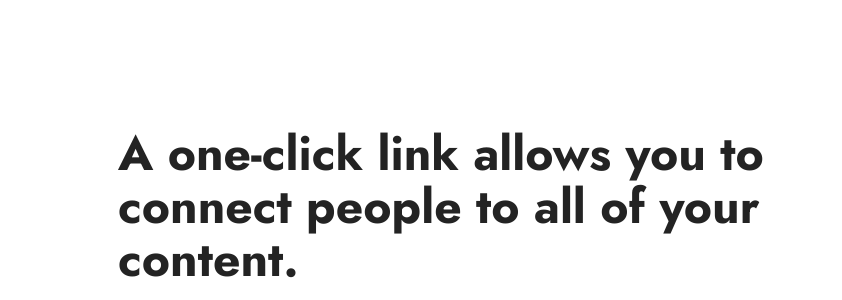
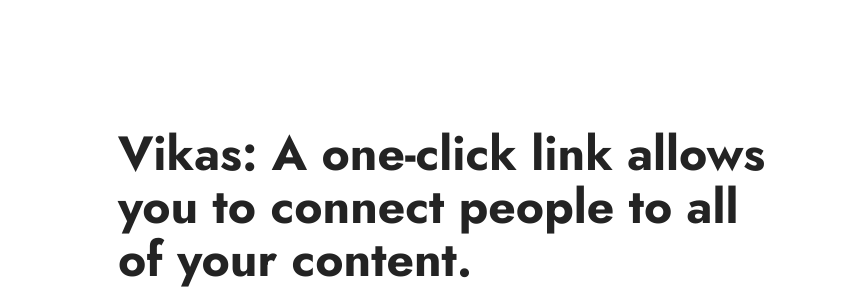
Before and after one commit to ipradipnalwaya/dorlink, a plain HTML site: page index.html in a window 1280 px wide. Shown: the part 86-386 px from the top of the page, 0-842 px from the left. Drawn offline with Linux system fonts and the light colour scheme; files whose address does not match are found by name.

Commit message:
header update

```diff
--- a/index.html
+++ b/index.html
@@ -79,7 +79,7 @@
             </div>
             <div class="col-12 col-md">
                 <div class="text-wrapper">
-                    <h1 class="mbr-section-title mbr-fonts-style mb-3 display-2"><strong>A one-click link allows you to connect people to all of your content.</strong></h1>
+                    <h1 class="mbr-section-title mbr-fonts-style mb-3 display-2"><strong>Vikas: A one-click link allows you to connect people to all of your content.</strong></h1>
                     <p class="mbr-text mbr-fonts-style display-7">By providing a link to all of the content on your website, you help visitors find what they are looking for while maximizing their engagement with your brand.<br></p>
                     <div class="mbr-section-btn mt-3"><a class="btn btn-secondary display-4" href="https://dorlink.me/register" target="_blank">Get Started</a>
                         <a class="btn btn-primary display-4" href="index.html#header14-1j">Read More</a></div>
```
